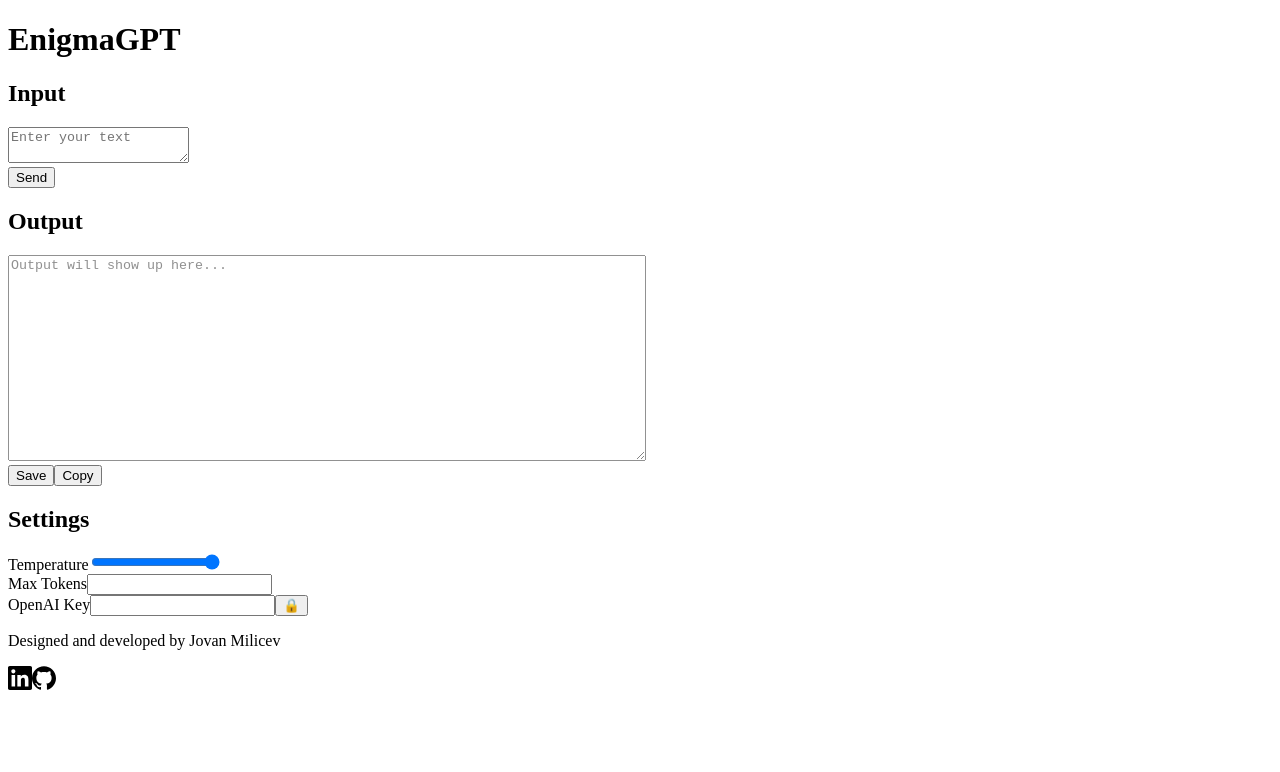
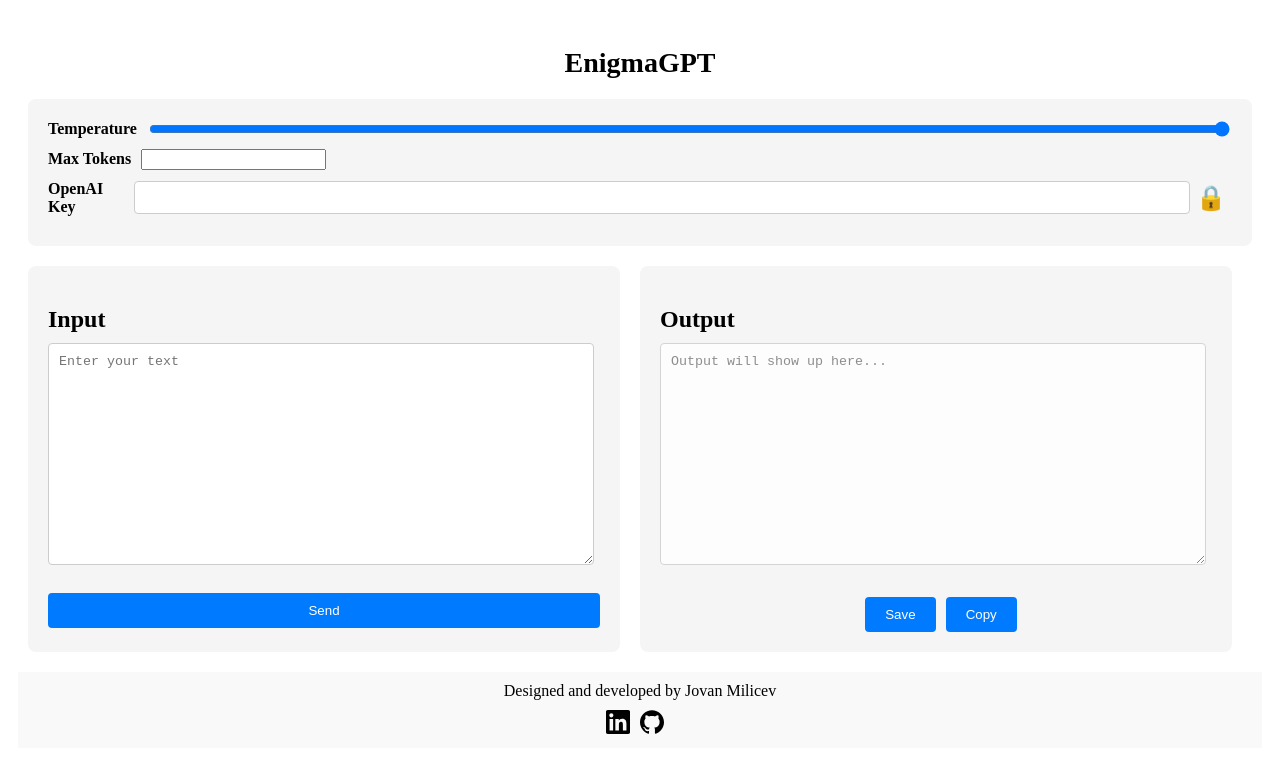
Before and after one commit to jmilicev/gpt-website, a Next.js app: page /home in a window 1280 px wide. Shown: the top 772 px of the page. Built offline with nearby package versions, Linux system fonts and the light colour scheme.

Commit message:
all features working. 1.0

```diff
--- a/pages/home.css
+++ b/pages/home.css
@@ -1,11 +1,184 @@
+/* home.css */
+
+.container {
+    display: flex;
+    flex-direction: column;
+    align-items: center;
+    padding: 20px;
+  }
+
+  .heading {
+    font-size: 36px;
+    font-weight: bold;
+    margin-bottom: 20px;
+  }
+
+.heading {
+  font-size: 28px;
+  margin-bottom: 20px;
+}
+
+.content {
+  display: flex;
+  justify-content: space-between;
+  width: 100%;
+  margin-bottom: 20px;
+}
+
+.section {
+  flex: 1;
+  padding: 20px;
+  background-color: #f5f5f5;
+  border-radius: 8px;
+  margin-right: 20px;
+}
+
+.section-heading {
+  font-size: 24px;
+  margin-bottom: 10px;
+}
+
+.input-container {
+  display: flex;
+  flex-direction: column;
+}
+
+.input-field {
+  width: 100%;
+  height: 120px;
+  padding: 10px;
+  border-radius: 4px;
+  border: 1px solid #ccc;
+  resize: vertical;
+  margin-bottom: 10px;
+}
+
+.send-button {
+  padding: 10px 20px;
+  background-color: #007bff;
+  color: #fff;
+  border: none;
+  border-radius: 4px;
+  cursor: pointer;
+}
+
+.output-container {
+  position: relative;
+}
+
+.output-field {
+  width: 100%;
+  height: 120px;
+  padding: 10px;
+  border-radius: 4px;
+  border: 1px solid #ccc;
+  resize: vertical;
+  margin-bottom: 10px;
+}
+
+
+
+.save-button,
+.copy-button {
+  padding: 10px 20px;
+  background-color: #007bff;
+  color: #fff;
+  border: none;
+  border-radius: 4px;
+  margin-left: 10px;
+  cursor: pointer;
+}
+
+.button-group{
+    text-align: center;
+}
+
+.settings-section {
+  width: 100%;
+  margin-bottom: 20px;
+}
+
+.settings-container {
+  background-color: #f5f5f5;
+  padding: 20px;
+  border-radius: 8px;
+}
+
+.settings-row {
+  display: flex;
+  align-items: center;
+  margin-bottom: 10px;
+}
+
+label {
+  margin-right: 10px;
+  font-weight: bold;
+}
+
+.range-input {
+  width: 100%;
+}
+
+.text-input,
+.api-key-input {
+  width: 100%;
+  padding: 8px;
+  border-radius: 4px;
+  border: 1px solid #ccc;
+}
+
+.apilock {
+  background-color: transparent;
+  border: none;
+  font-size: 24px;
+  cursor: pointer;
+}
+
+.footer {
+  background-color: #f9f9f9;
+  padding: 10px;
+  text-align: center;
+  width: 100%;
+}
+
+.footer-text {
+  margin: 0;
+}
+
+.social-icons {
+  margin-top: 10px;
+}
+
+.social-icons a {
+  margin-right: 10px;
+}
+
+.social-icons img {
+  width: 24px;
+  height: 24px;
+}
+
+.input-field{
+    width: 95%;
+    height: 200px; /* Increase the height to make the chat bubble larger */
+    padding: 10px;
+    border-radius: 4px;
+    border: 1px solid #ccc;
+    resize: vertical;
+    margin-bottom: 10px;
+}
+.output-field {
+    width: 95%;
+    height: 200px; /* Increase the height to make the chat bubble larger */
+    padding: 10px;
+    border-radius: 4px;
+    border: 1px solid #ccc;
+    resize: vertical;
+    margin-bottom: 10px;
+  }
+
 .output-field, .inputfield {
-    width: 50%;
-    height: 200px; /* Adjust the height as needed */
+
     resize: vertical; /* Allow vertical resizing */
     opacity: 0.8; /* Adjust the opacity to visually indicate it's disabled */
   }
-
-  .output-field{
-    cursor: not-allowed; /* Display a "not-allowed" cursor */
-    pointer-events: none; /* Disable pointer events */
-  }
--- a/pages/home.js
+++ b/pages/home.js
@@ -9,6 +9,44 @@ export default function Home() {
 
     const handleInputChange = (event) => {
       setInputValue(event.target.value);
+    };
+
+    const saveStringToFile = () => {
+
+        const str = document.querySelector('.output-field').value;
+        const filename = "output.txt";
+        const blob = new Blob([str], { type: 'text/plain' });
+
+        const url = URL.createObjectURL(blob);
+
+        const link = document.createElement('a');
+        link.href = url;
+        link.download = filename;
+
+        link.click();
+
+        URL.revokeObjectURL(url);
+     };
+
+    function copyToClipboard(){
+
+        const str = document.querySelector('.output-field').value;
+
+        navigator.clipboard.writeText(str)
+        .then(() => {
+            console.log('Text copied to clipboard');
+        })
+        .catch((error) => {
+            console.error('Error copying text to clipboard:', error);
+        });
+
+    }
+
+    const handleKeyDown = (event) => {
+        if (event.key === 'Enter' && !event.shiftKey) {
+          event.preventDefault();
+          handleSendClick();
+        }
     };
 
     function lockAPIkey(){
@@ -31,8 +69,22 @@ export default function Home() {
 
     const handleSendClick = () => {
 
-    const maxTokensInput = document.querySelector('.text-input');
         const apiKeyInput = document.querySelector('.api-key-input');
+        const apikeytag = document.querySelector('.apilock');
+
+        if(apiKeyInput.value != "" && apikeytag.textContent == "🔓"){
+            setOutputText("");
+
+            const outputField = document.querySelector('.output-field');
+            outputField.placeholder = "Loading ... ";
+
+            const sendButton = document.querySelector('.send-button');
+            sendButton.style.backgroundColor = "gray";
+            sendButton.disabled = true;
+            sendButton.style.cursor = 'not-allowed';
+
+
+            const maxTokensInput = document.querySelector('.tokens-input');
             const temperatureSlider = document.querySelector('.range-input');
 
             const maxTokens = parseInt(maxTokensInput.value);
@@ -48,14 +100,43 @@ export default function Home() {
             }
 
             function onEndCallback() {
+                //restore send button
+                const sendButton = document.querySelector('.send-button');
+                sendButton.style.backgroundColor = "#007bff";
+                sendButton.disabled = false;
+                sendButton.style.cursor = 'pointer';
 
+                const outputField = document.querySelector('.output-field');
+                outputField.placeholder = "Output will show up here ...";
             }
-
+        }else{
+            setOutputText("Please check openAI API key\n\nPlease ensure it is entered correctly and locked using the padlock.");
+        }
     };
 
     return (
       <main className="container">
         <h1 className="heading">EnigmaGPT</h1>
+
+        <div className="settings-section">
+          <div className="settings-container">
+            <div className="settings-row">
+              <label>Temperature</label>
+              <input type="range" min="0" max="1" step="0.05" className="range-input" />
+            </div>
+            <div className="settings-row">
+              <label>Max Tokens</label>
+              <input type="text" className="tokens-input" />
+            </div>
+            <div className="settings-row">
+              <label>OpenAI Key</label>
+              <input type="password" className="api-key-input" />
+              <button className="apilock" onClick={lockAPIkey}>🔒</button>
+
+            </div>
+
+          </div>
+        </div>
 
         <div className="content">
           <div className="section">
@@ -67,6 +148,7 @@ export default function Home() {
                 placeholder="Enter your text"
                 value={inputValue}
                 onChange={handleInputChange}
+                onKeyDown={handleKeyDown} // Add this line
                 ></textarea>
                 <br></br>
                 <button className="send-button" onClick={handleSendClick}>Send</button>
@@ -85,32 +167,12 @@ export default function Home() {
                   placeholder="Output will show up here..."
                 ></textarea>
               </div>
+              <br></br>
               <div className="button-group">
-                <button className="save-button">Save</button>
-                <button className="copy-button">Copy</button>
+                <button onClick={saveStringToFile} className="save-button">Save</button>
+                <button onClick={copyToClipboard} className="copy-button">Copy</button>
               </div>
             </section>
-          </div>
-        </div>
-
-        <div className="settings-section">
-          <h2 className="section-heading">Settings</h2>
-          <div className="settings-container">
-            <div className="settings-row">
-              <label>Temperature</label>
-              <input type="range" min="0" max="1" step="0.05" className="range-input" />
-            </div>
-            <div className="settings-row">
-              <label>Max Tokens</label>
-              <input type="text" className="text-input" />
-            </div>
-            <div className="settings-row">
-              <label>OpenAI Key</label>
-              <input type="password" className="api-key-input" />
-              <button className="apilock" onClick={lockAPIkey}>🔒</button>
-
-            </div>
-
           </div>
         </div>
 
```
Lines whose indentation alone changed are shown as unchanged.
